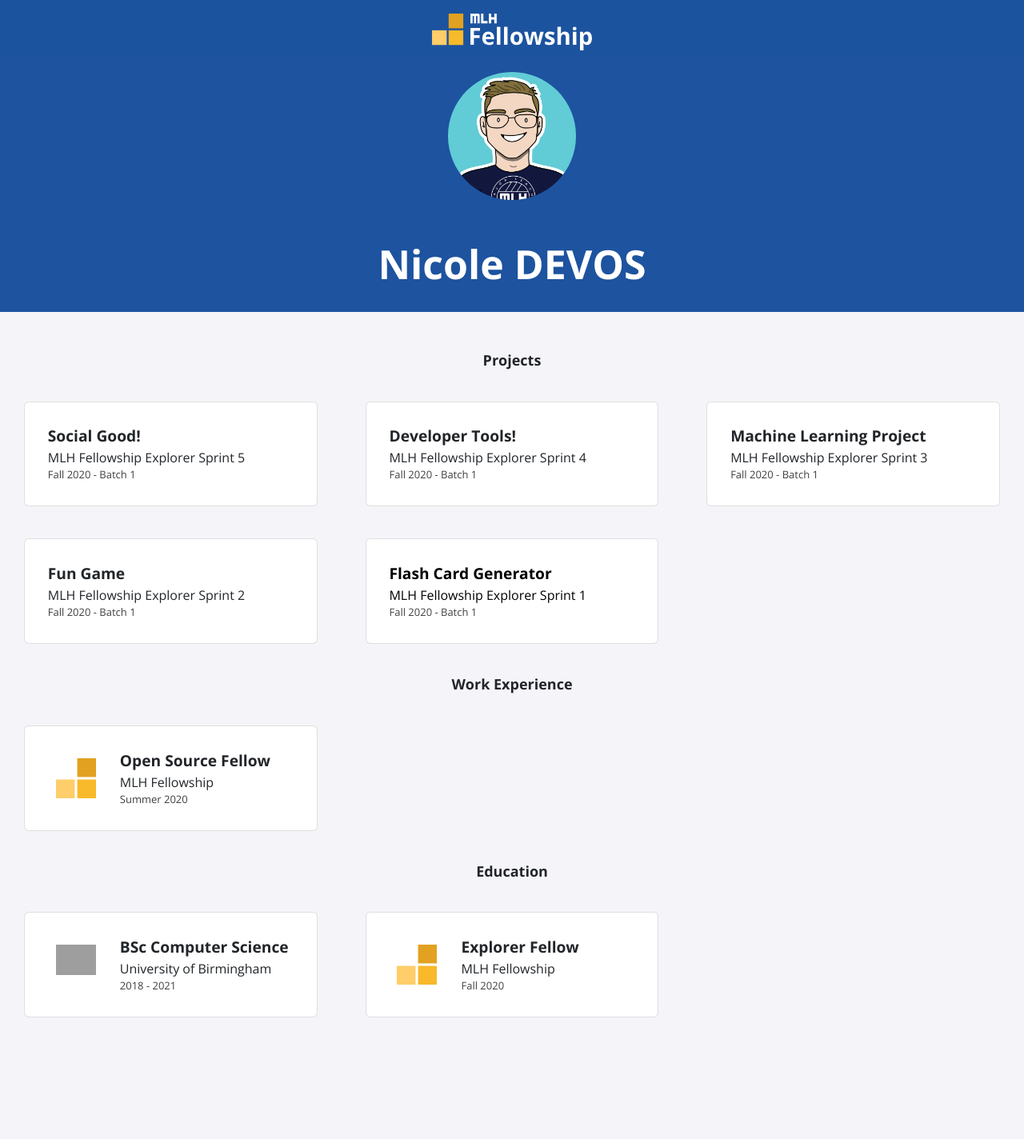
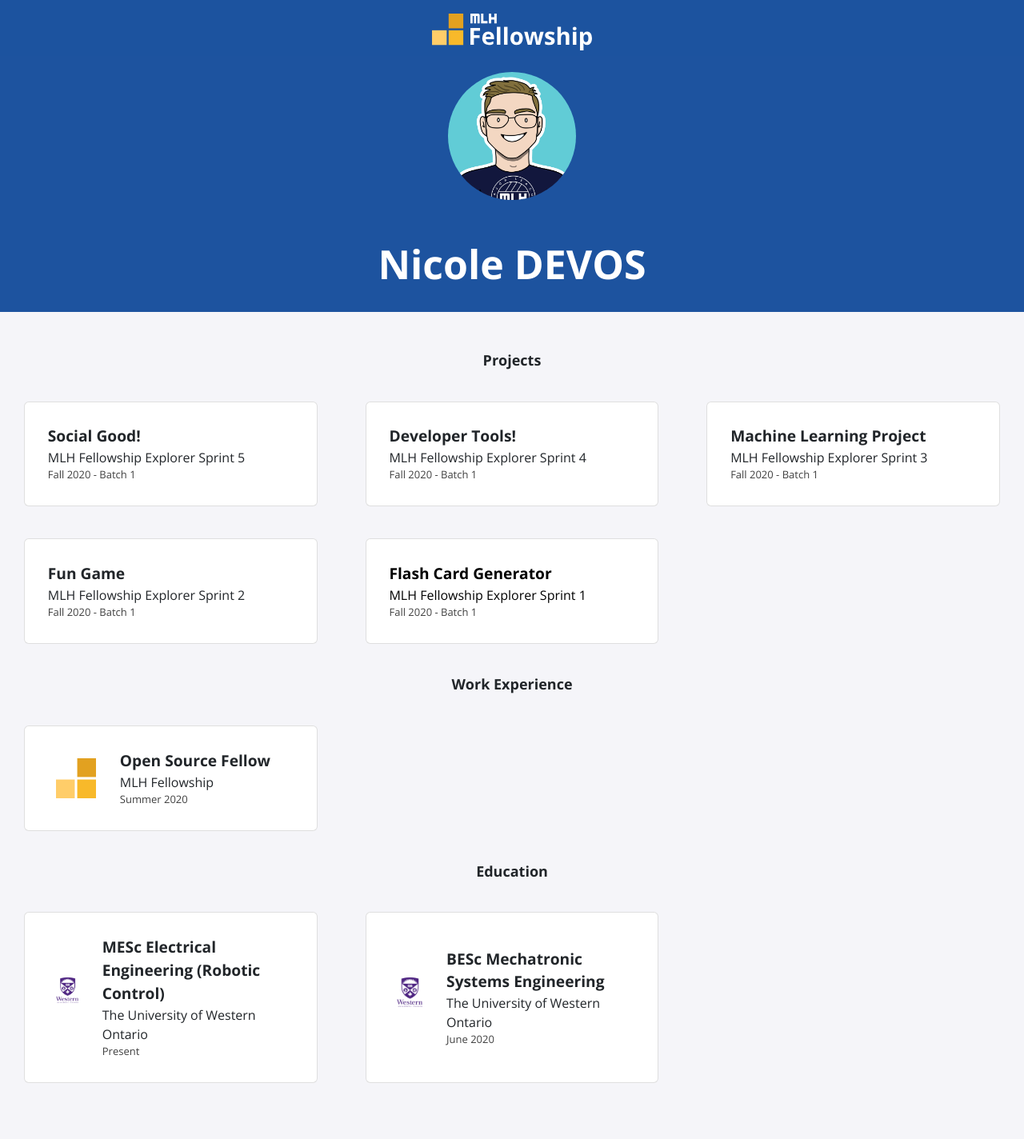
Before and after one commit to ndevos2/ndevos2.github.io, a Jekyll site: the page built from index.html, in a window 1280 px wide. Shown: the whole page at 80% size. Built offline with Jekyll 4.4.1, drawn with Linux system fonts in a browser that asks for light colours; nearby versions of some CDN libraries; before the commit the page ends 1342 px from its top, so only the background shows below that; grey boxes are pictures that could not be loaded.

Commit message:
Added UWO UG and Grad

```diff
--- a/_data/education.yml
+++ b/_data/education.yml
@@ -1,9 +1,9 @@
-- course: BSc Computer Science
-  institute: University of Birmingham
-  dates: 2018 - 2021
-  logo: uob.png
+- course: MESc Electrical Engineering (Robotic Control)
+  institute: The University of Western Ontario
+  dates: Present
+  logo: uwo.png
 
-- course: Explorer Fellow
-  institute: MLH Fellowship
-  dates: Fall 2020
-  logo: fellowship.svg
+- course: BESc Mechatronic Systems Engineering
+  institute: The University of Western Ontario
+  dates: June 2020
+  logo: uwo.png
```
